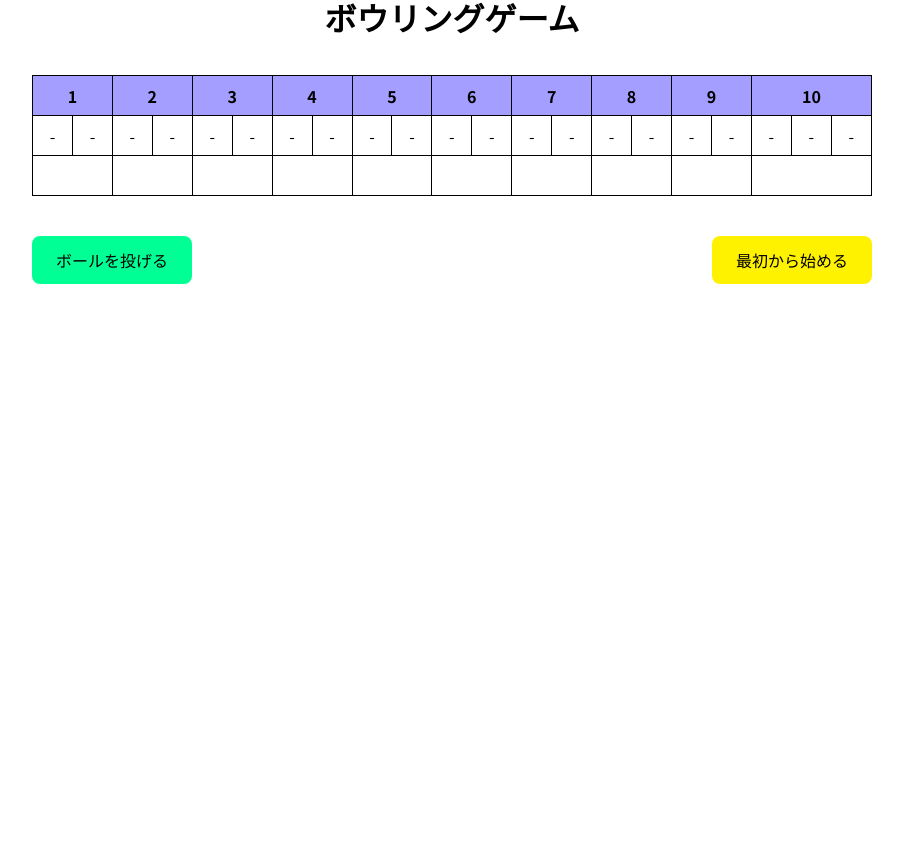
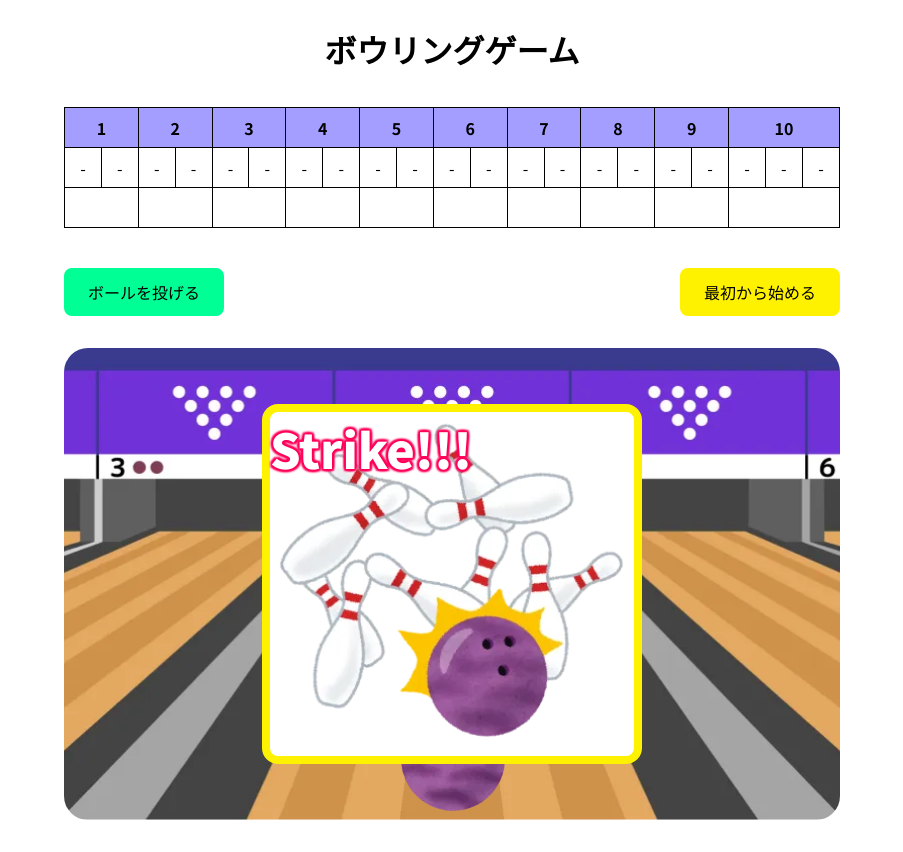
Before and after one commit to marumaru-3/bowling, a PHP site: page / in a window 1280 px wide. Shown: the whole page, without its empty margins (188-1091 px from the left). Before the commit the page ends 284 px from the top, so only its background shows below. Run offline with PHP 8.4, Linux system fonts and the light colour scheme.

Commit message:
ビジュアル追加途中

```diff
--- a/css/style.css
+++ b/css/style.css
@@ -1,6 +1,7 @@
 .bowling-wrapper {
   max-width: 840px;
   margin: auto;
+  padding: 32px;
 }
 
 .bowling-title {
@@ -27,6 +28,7 @@
 .btn-group {
   display: flex;
   justify-content: space-between;
+  margin-bottom: 32px;
 }
 .btn {
   border-radius: 8px;
@@ -41,3 +43,55 @@
 .btn.reset {
   background-color: #fff200;
 }
+
+.bowling-visual {
+  position: relative;
+  background-image: url(../images/bowling-bg.webp);
+  background-position: center;
+  background-size: cover;
+  background-repeat: no-repeat;
+  border-radius: 24px;
+  width: 100%;
+  height: 472px;
+}
+.bowling-ball {
+  background-image: url(../images/bowling_ball.webp);
+  background-size: contain;
+  width: 120px;
+  height: 120px;
+  position: absolute;
+  bottom: 0;
+  left: 0;
+  right: 0;
+  margin: auto;
+  z-index: 1;
+}
+.bowling-result {
+  background-image: url(../images/bowling_strike.webp);
+  background-size: contain;
+  background-color: #fff;
+  border-radius: 16px;
+  border: 8px solid #fff200;
+  width: 380px;
+  height: 360px;
+  position: absolute;
+  top: 0;
+  bottom: 0;
+  left: 0;
+  right: 0;
+  margin: auto;
+  z-index: 2;
+}
+.bowling-result p {
+  color: #fff;
+  font-size: 48px;
+  font-weight: 900;
+  text-shadow: 2px 2px 2px #ff0059, -2px 2px 2px #ff0059, 2px -2px 2px #ff0059,
+    -2px -2px 2px #ff0059, 2px 0px 2px #ff0059, 0px 2px 2px #ff0059,
+    -2px 0px 2px #ff0059, 0px -2px 2px #ff0059;
+}
+/* アニメーション処理 */
+.bowling-visual.is-animation .bowling-ball {
+  transform: translateY(-200px) scale(0.7);
+  transition: 0.5s all;
+}
--- a/index.php
+++ b/index.php
@@ -61,6 +61,13 @@
       <button id="reset-btn"
               class="btn reset">最初から始める</button>
     </div>
+    <div id="bowling-visual"
+         class="bowling-visual">
+      <div class="bowling-ball"></div>
+      <div class="bowling-result">
+        <p>Strike!!!</p>
+      </div>
+    </div>
   </div>
 
 
@@ -69,6 +76,7 @@
   const resetBtn = document.getElementById('reset-btn');
   const throwScore = document.querySelector('#score-board .throw-score');
   const totalScore = document.querySelector('#score-board .total-score');
+  const bowlingVisual = document.getElementById('bowling-visual');
 
   // 最初にスコアボードを表示
   fetch('getGameData.php', {
@@ -89,8 +97,12 @@
       console.log('エラーが発生しました:', error);
     });
 
+  throwBtn.addEventListener('click', () => {
+    // アニメーション
+    bowlingVisual.classList.add('is-animation');
+
+
     // 投球リクエストを送信
-    throwBtn.addEventListener('click', () => {
     // PHPファイルにPOSTリクエストを送る
     fetch('throwBall.php', {
         method: 'POST'
```
Also changed, not shown: images/bowling-bg.webp (added), images/bowling_ball.webp (added), images/bowling_strike.webp (added). Lines whose indentation alone changed are shown as unchanged.
